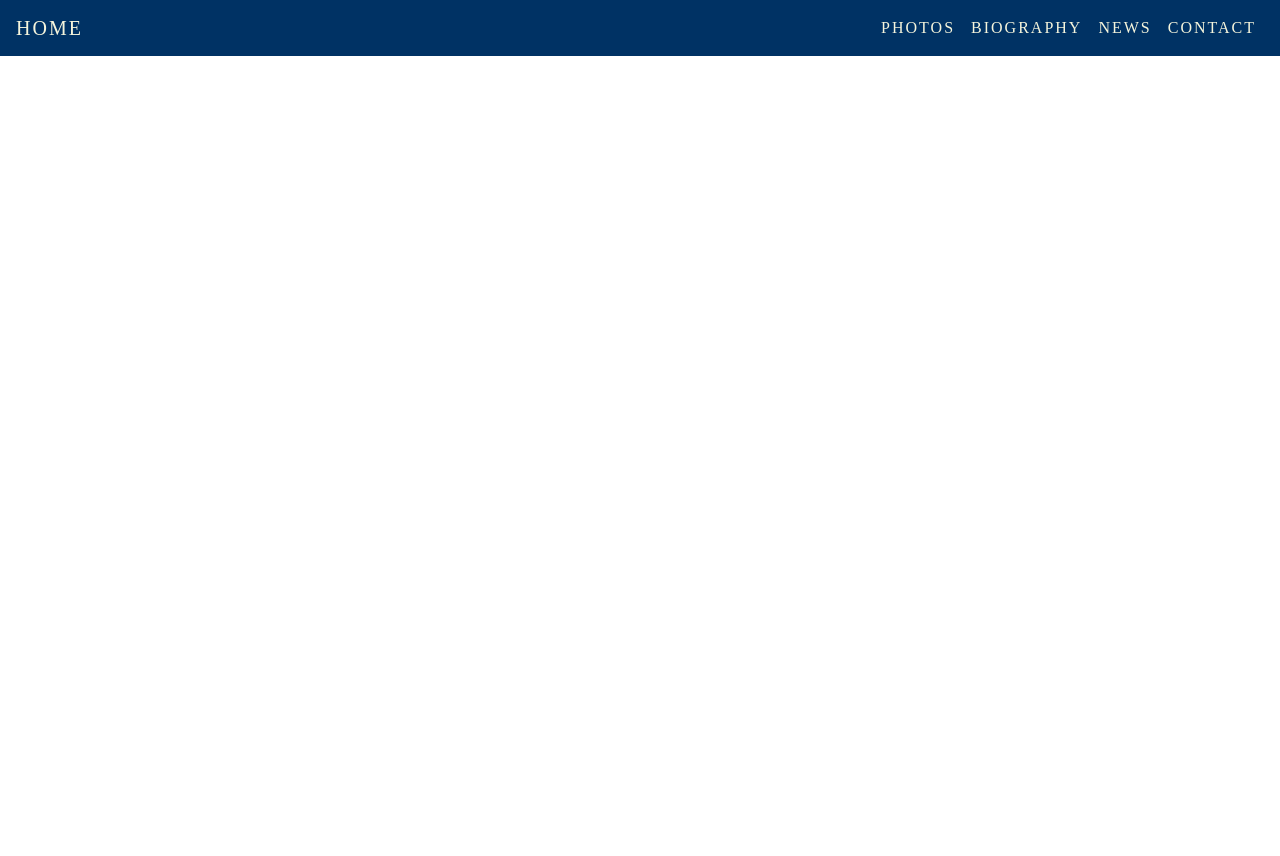
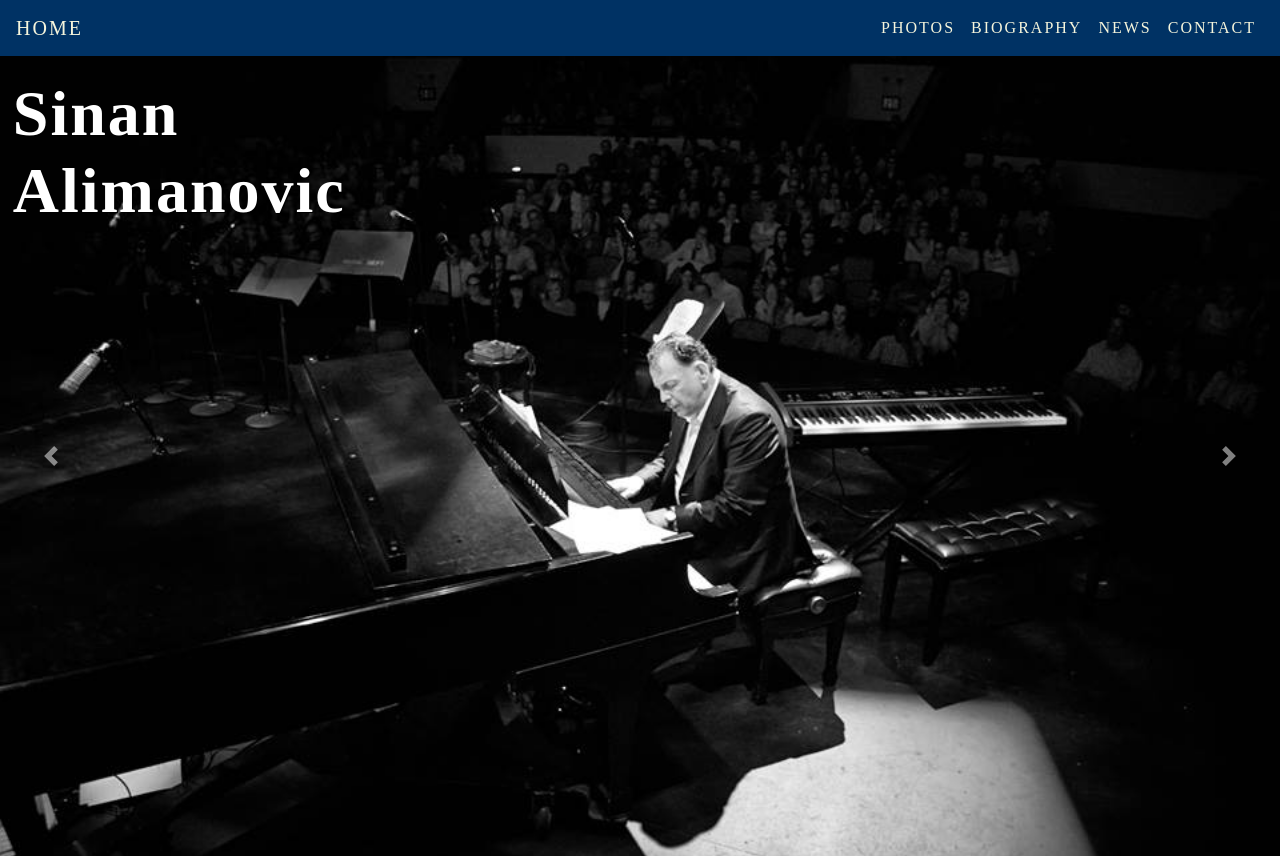
Before and after one commit to Mickey0001/Sinan-Alimanovic, a WordPress theme: template index.php in a window 1280 px wide. Before the commit the page ends 56 px from the top, so only its background shows below. Run offline with PHP 8.4 and a stand-in for WordPress, Linux system fonts and the light colour scheme; the site name, menu and one post (Sample post) are stand-ins, and other content is empty.

Commit message:
doc head

```diff
--- a/index.php
+++ b/index.php
@@ -1,10 +1,15 @@
 <!DOCTYPE html>
-<html lang="en">
+<html <?php language_attributes();?>>
 <head>
-  <meta charset="UTF-8">
+  <meta charset="<?php bloginfo('charset');?>">
+  <meta "description" content="<?php bloginfo('description');?>">
   <meta name="viewport" content="width=device-width, initial-scale=1.0">
   <meta http-equiv="X-UA-Compatible" content="ie=edge">
-  <title>Sinan Alimanovic - Jazz Artist</title>
+  <title>
+    <?php bloginfo('name');?> |
+    <?php wp_title(); ?>
+    <?php is_front_page() ? bloginfo('description') : wp_title(); ?>
+  </title>
   <link rel="stylesheet" href="<?php bloginfo('template_url');?>/css/bootstrap.min.css">
   <link rel="stylesheet" href="<?php bloginfo('stylesheet_url');?>">
 </head>
@@ -35,6 +40,37 @@
         </div>
       </nav>
 
+      <div class="main-container">
+
+  <div id="demo" class="carousel slide" data-ride="carousel" data-interval="false">
+
+    <!-- The slideshow -->
+    <div class="carousel-inner">
+      <div class="carousel-item active">
+        <img class="carousel-image" src="images/Sinan1.jpg" alt="Sinan Alimanovic">
+        <h2 class="carousel-caption">Sinan <br> Alimanovic</h2 >
+      </div>
+      <div class="carousel-item">
+        <img class="carousel-image" src="images/Sinan2.jpg" alt="Sinan Alimanovic">
+        <h2 class="carousel-caption">Sinan <br> Alimanovic</h2 >
+      </div>
+      <div class="carousel-item">
+       <img class="carousel-image" src="images/Sinan3.jpg" alt="Sinan Alimanovic">
+       <h2 class="carousel-caption">Sinan <br> Alimanovic</h2 >
+      </div>
+    </div>
+
+    <!-- Left and right controls -->
+    <a class="carousel-control-prev" href="#demo" data-slide="prev">
+      <span class="carousel-control-prev-icon"></span>
+    </a>
+    <a class="carousel-control-next" href="#demo" data-slide="next">
+      <span class="carousel-control-next-icon"></span>
+    </a>
+
+  </div>
+</div>
+
 
 <footer></footer>
 
```
